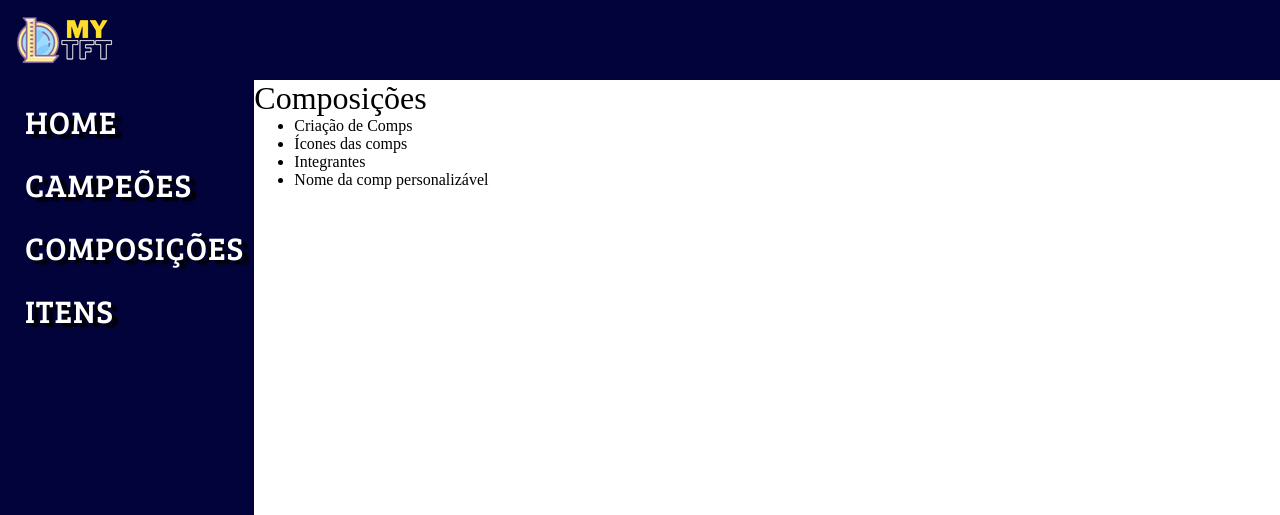
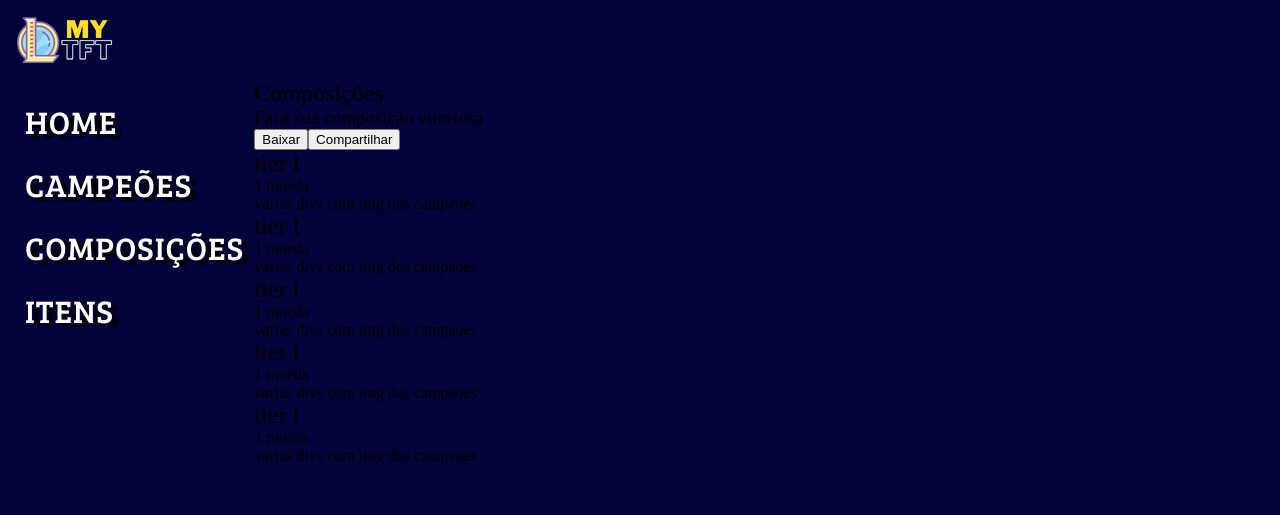
Before and after one commit to Artur-Neri/TFT, a Vue app in the folder web/: page /composicoes in a window 1280 px wide. Shown: the top 515 px of the page. Built offline with nearby package versions, Linux system fonts and the light colour scheme.

Commit message:
create template

```diff
--- a/web/src/views/ComposicoesView.vue
+++ b/web/src/views/ComposicoesView.vue
@@ -1,13 +1,115 @@
 <template>
-  <main>
-    <h1>Composições</h1>
-    <ul>
-      <li>Criação de Comps</li>
-      <li>Ícones das comps</li>
-      <li>Integrantes</li>
-      <li>Nome da comp personalizável</li>
-    </ul>
-  </main>
+  <section>
+
+    <header>
+      <h1>Composições</h1>
+      <h3>Faca sua composição vitoriosa</h3>
+    </header>
+
+    <div class="slots">
+      <div class="linha">
+        <div class="slot"></div>
+        <div class="slot"></div>
+        <div class="slot"></div>
+        <div class="slot"></div>
+        <div class="slot"></div>
+        <div class="slot"></div>
+        <div class="slot"></div>
+      </div>
+      <div class="linha">
+        <div class="slot"></div>
+        <div class="slot"></div>
+        <div class="slot"></div>
+        <div class="slot"></div>
+        <div class="slot"></div>
+        <div class="slot"></div>
+        <div class="slot"></div>
+      </div>
+      <div class="linha">
+        <div class="slot"></div>
+        <div class="slot"></div>
+        <div class="slot"></div>
+        <div class="slot"></div>
+        <div class="slot"></div>
+        <div class="slot"></div>
+        <div class="slot"></div>
+      </div>
+      <div class="linha">
+        <div class="slot"></div>
+        <div class="slot"></div>
+        <div class="slot"></div>
+        <div class="slot"></div>
+        <div class="slot"></div>
+        <div class="slot"></div>
+        <div class="slot"></div>
+      </div>
+
+      <button>Baixar</button>
+      <button>Compartilhar</button>
+    </div>
+
+    <div class="campeoes">
+      <div class="tier">
+        <div class="tier__cabecalho">
+          <h2>tier I</h2>
+          <div class="custo">
+            1 moeda
+          </div>
+          <div class="tier__campeao">
+            varias divs com img dos campeoes
+          </div>
+        </div>
+      </div>
+
+      <div class="tier">
+        <div class="tier__cabecalho">
+          <h2>tier I</h2>
+          <div class="custo">
+            1 moeda
+          </div>
+          <div class="tier__campeao">
+            varias divs com img dos campeoes
+          </div>
+        </div>
+      </div>
+
+      <div class="tier">
+        <div class="tier__cabecalho">
+          <h2>tier I</h2>
+          <div class="custo">
+            1 moeda
+          </div>
+          <div class="tier__campeao">
+            varias divs com img dos campeoes
+          </div>
+        </div>
+      </div>
+
+      <div class="tier">
+        <div class="tier__cabecalho">
+          <h2>tier I</h2>
+          <div class="custo">
+            1 moeda
+          </div>
+          <div class="tier__campeao">
+            varias divs com img dos campeoes
+          </div>
+        </div>
+      </div>
+
+      <div class="tier">
+        <div class="tier__cabecalho">
+          <h2>tier I</h2>
+          <div class="custo">
+            1 moeda
+          </div>
+          <div class="tier__campeao">
+            varias divs com img dos campeoes
+          </div>
+        </div>
+      </div>
+    </div>
+  </section>
 </template>
 
 <style scoped>
```
